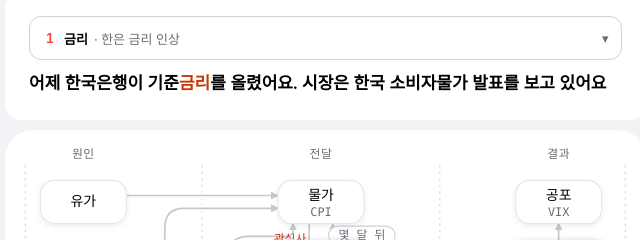
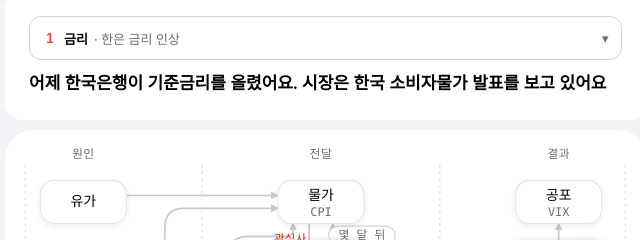
Before and after one commit to yus0l/market-brief, a plain HTML site: page web/index.html in a window 1280 px wide. Shown: the part 136-376 px from the top of the page, 51-691 px from the left. Drawn offline with Linux system fonts and the light colour scheme; a web font is replaced by a local one.

Commit message:
관심사 문장 주황 강조 제거
Co-Authored-By: Claude Opus 5.5 <noreply@anthropic.com>

```diff
--- a/web/index.html
+++ b/web/index.html
@@ -770,7 +770,7 @@ function home() {
   if (st.split) top += `<div class="ds-banner" style="margin-top:8px"><span>오늘 미국 주식은 ${st.split.us === "up" ? "오르고" : "내리고"} 한국 주식은 ${st.split.kr === "up" ? "올랐어요" : "내렸어요"}. 달러·환율에서 갈라졌어요</span></div>`;
 
   // 관심사 박스 (스크롤하면 사라짐) + 박스 아래 사건 상황 줄
-  const sent = h(I.sentence).replace(h(I.name), `<em>${h(I.name)}</em>`);
+  const sent = h(I.sentence);   // 문장 강조 없음, 전부 text-1 (주황은 흐름도 관심사 칸·설명 경로에만)
   const chg = st.rankChange && I.rank === 1 ? `<div class="ds-interest-change">1순위 관심사가 바뀌었어요 · <s>${h(st.rankChange.from)}</s> → ${h(st.rankChange.to)}</div>` : "";
   const ints = D.interests || [];
   // 관심사 고르기 = 버튼 + 펼침 목록 (02-UX "되돌림: 칩 → 셀렉트"): "1 금리 · 한은 금리 인상", 1은 빨강·2·3 검정
```
